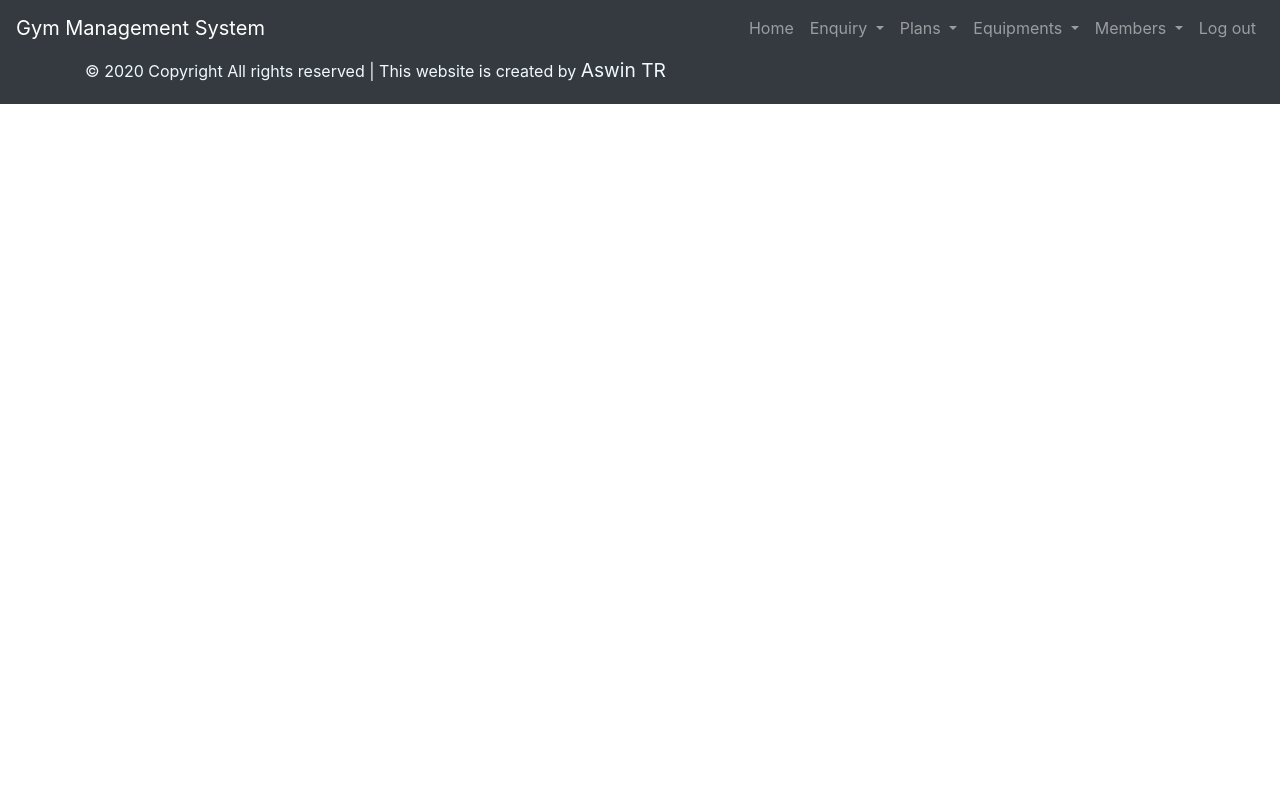
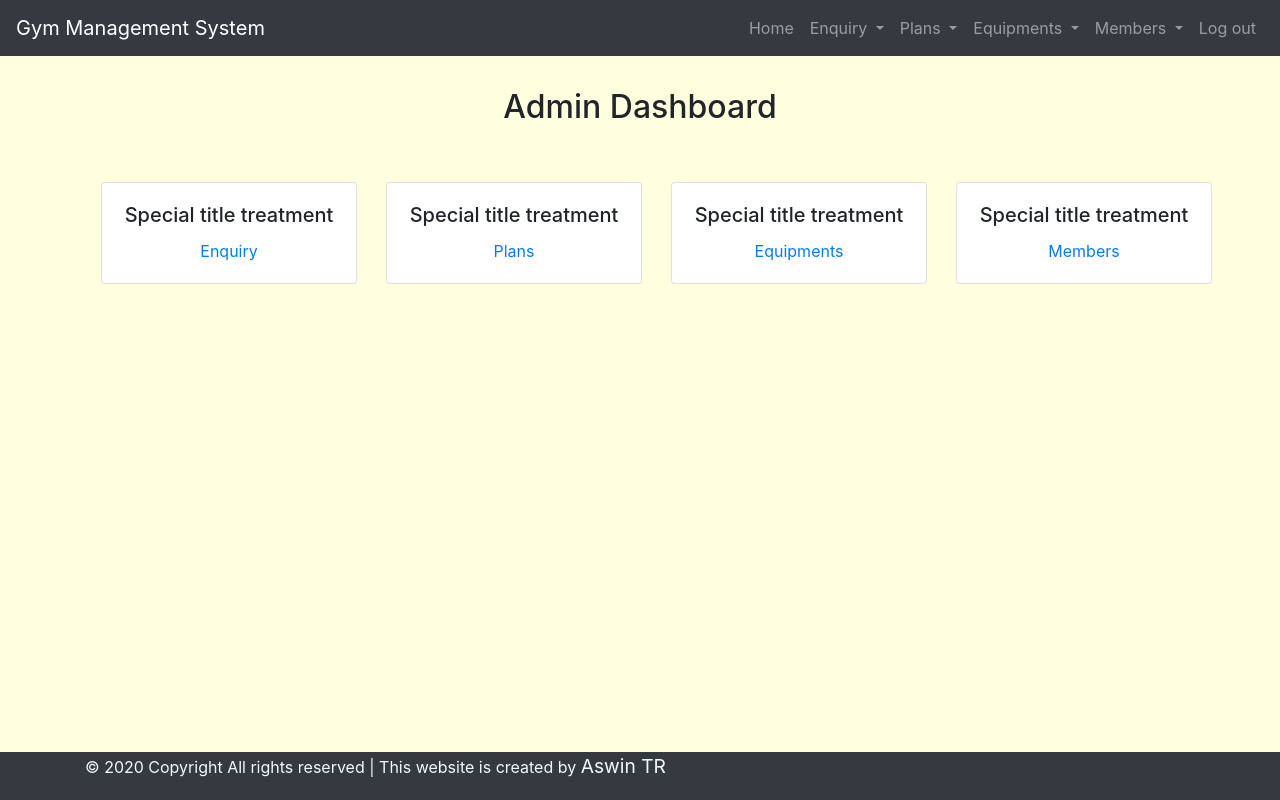
Before and after one commit to aswintr94/Gym-Management-System, a Django app: page /dashboard/ in a window 1280 px wide. Run offline with Django 3.2, Linux system fonts and the light colour scheme; some libraries are stand-ins or nearby versions.

Commit message:
login username and password set; dashboard page content created; add and view enquiry page created; view enquiry needs edit;

```diff
--- a/main_app/templates/dashboard.html
+++ b/main_app/templates/dashboard.html
@@ -6,7 +6,14 @@
     <title>Document</title>
     <link rel="stylesheet" href="https://stackpath.bootstrapcdn.com/bootstrap/4.3.1/css/bootstrap.min.css" integrity="sha384-ggOyR0iXCbMQv3Xipma34MD+dH/1fQ784/j6cY/iJTQUOhcWr7x9JvoRxT2MZw1T" crossorigin="anonymous">
 </head>
-<body>
+
+<style>
+  .card:hover{
+    border-color: maroon;
+  }
+</style>
+
+<body style="background-color: lightyellow; margin: 0%;">
     <header>
         <nav class="navbar navbar-expand-lg navbar-dark bg-dark">
             <a class="navbar-brand" href="#">Gym Management System</a>
@@ -24,8 +31,8 @@
                     Enquiry
                   </a>
                   <div class="dropdown-menu" aria-labelledby="navbarDropdown">
-                    <a class="dropdown-item" href="#">Add Enquiry</a>
-                    <a class="dropdown-item" href="#">New Enquiry</a>
+                    <a class="dropdown-item" href="{% url 'add_enquiry' %}">Add Enquiry</a>
+                    <a class="dropdown-item" href="{% url 'view_enquiry' %}">View Enquiry</a>
                   </div>
                 </li>
                 <li class="nav-item dropdown">
@@ -63,10 +70,56 @@
           </nav>
     </header>
 
+    {% block content %}
+
+    <section>
+      <div class="container" style="height: 530px;">
+        <div class="row">
+          <div class="col-md-12 text-center" style="padding: 2em;">
+            <h2>Admin Dashboard</h2>
+          </div>
+        </div>
+        <div class="row">
+          <div class="col-md-3">
+            <div class="card text-center" style="width: 16rem; margin: 1em;">
+              <div class="card-body">
+                <h5 class="card-title">Special title treatment</h5>
+                <a href="#" class="">Enquiry</a>
+              </div>
+            </div>
+          </div>
+          <div class="col-md-3">
+            <div class="card text-center" style="width: 16rem; margin: 1em;">
+              <div class="card-body">
+                <h5 class="card-title">Special title treatment</h5>
+                <a href="#" class="">Plans</a>
+              </div>
+            </div>
+          </div>
+          <div class="col-md-3">
+            <div class="card text-center" style="width: 16rem; margin: 1em;">
+              <div class="card-body">
+                <h5 class="card-title">Special title treatment</h5>
+                <a href="#" class="">Equipments</a>
+              </div>
+            </div>
+          </div>
+          <div class="col-md-3">
+            <div class="card text-center" style="width: 16rem; margin: 1em;">
+              <div class="card-body">
+                <h5 class="card-title">Special title treatment</h5>
+                <a href="#" class="">Members</a>
+              </div>
+            </div>
+          </div>
+        </div>
+      </div>
+    </section>
+
+    {% endblock %}
 
 
-
-    <footer class="bg-dark align-bottom" style="height: 3em;">
+    <footer class="bg-dark align-bottom" style="height: 3em; position: fixed; bottom: 0%; width: 100%;">
         <div class="footer-copyright">
           <div class="container" style="color: aliceblue;">
           © 2020 Copyright All rights reserved | This website is created by <big>Aswin TR</big>
--- a/main_app/templates/login_page.html
+++ b/main_app/templates/login_page.html
@@ -37,7 +37,8 @@
         <div class="container" style="padding: 3em;">
         <!-- Login Form -->
         <h3 class="text-center">Admin Login</h3>
-        <form>
+        <form action="{% url 'login_success' %}" method="POST">
+            {% csrf_token %}
             <div class="form-group">
             <label for="exampleInputUsername1">Username</label>
             <input type="text" name="username" class="form-control" id="exampleInputUsername1" aria-describedby="emailHelp" placeholder="Enter email">
@@ -83,7 +84,7 @@
 
     {% endblock %}
 
-    <footer class="bg-dark align-bottom" style="height: 3em;">
+    <footer class="bg-dark align-bottom" style="height: 3em; position: fixed; bottom: 0%; width: 100%;">
       <div class="footer-copyright">
         <div class="container" style="color: aliceblue;">
         © 2020 Copyright All rights reserved | This website is created by <big>Aswin TR</big>
--- a/main_app/urls.py
+++ b/main_app/urls.py
@@ -4,7 +4,10 @@ from . import views
 
 urlpatterns = [
     path('login/',views.login,name='login'),
+    path('login_success/',views.login_success,name='login_success'),
     path('about_us/',views.about_us,name='about_us'),
     path('contact/',views.contact,name='contact'),
-    path('dashboard/',views.dashboard,name='dashboard')
+    path('dashboard/',views.dashboard,name='dashboard'),
+    path('add_enquiry/',views.add_enquiry,name='add_enquiry'),
+    path('view_enquiry/',views.view_enquiry,name='view_enquiry'),
 ]
--- a/main_app/views.py
+++ b/main_app/views.py
@@ -1,8 +1,14 @@
-from django.shortcuts import render
+from django.shortcuts import render,redirect
 
 # Create your views here.
 def login(request):
     return render(request,'login_page.html')
+
+def login_success(request):
+    username = request.POST.get('username')
+    password = request.POST.get('password')
+    if username == 'admin' and password == 'admin':
+        return redirect(dashboard)
 
 def about_us(request):
     return render(request,'about.html')
@@ -12,3 +18,9 @@ def contact(request):
 
 def dashboard(request):
     return render(request,'dashboard.html')
+
+def add_enquiry(request):
+    return render(request,'add_enquiry.html')
+
+def view_enquiry(request):
+    return render(request,'view_enquiry.html')
```
Also changed, not shown: main_app/templates/about.html (+2 -11 lines), main_app/templates/add_enquiry.html (added, +47 -0 lines), main_app/templates/contact.html (+2 -11 lines), main_app/templates/view_enquiry.html (added, +52 -0 lines).
